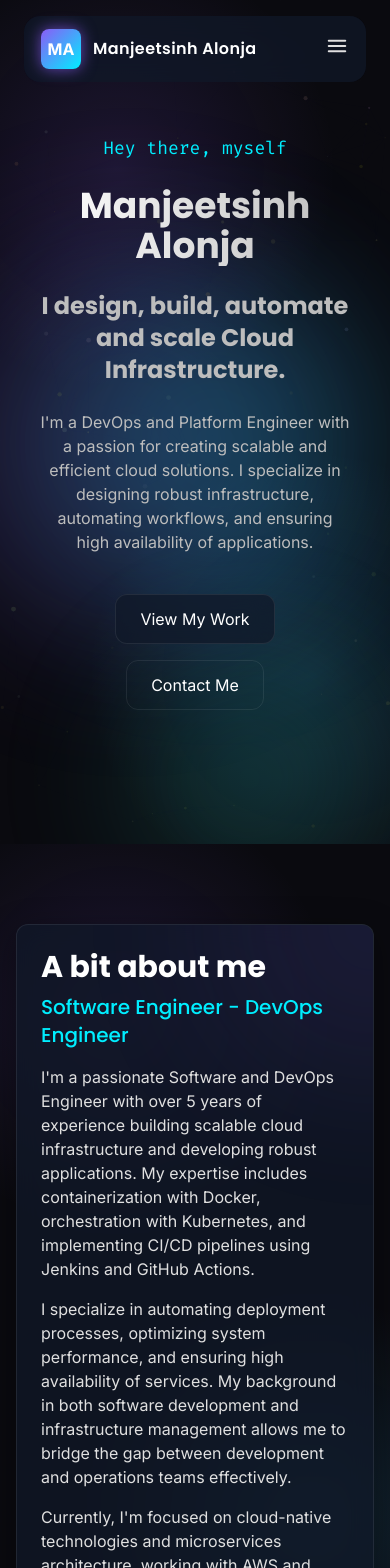
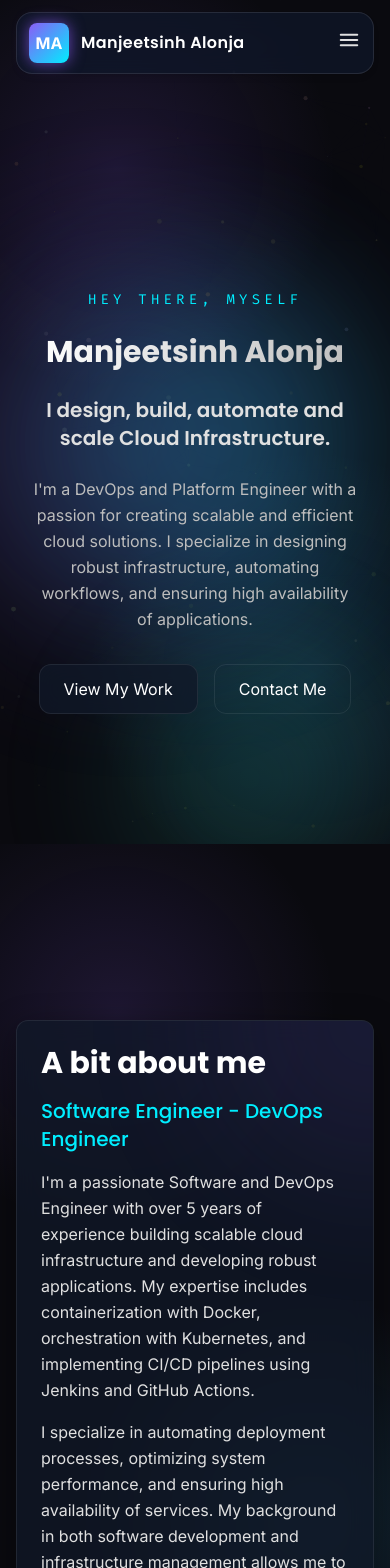
Before and after one commit to monty16597/monty16597.github.io, a React (Create React App) app: page / in a window 390 px wide. Shown: the top 1568 px of the page. Built offline with nearby package versions, Linux system fonts and the light colour scheme.

Commit message:
made mobile friendly

```diff
--- a/src/App.js
+++ b/src/App.js
@@ -31,16 +31,16 @@ export default function App() {
         {/* Navbar */}
         <NavBar />
 
-        <div className="max-w-7xl mx-auto px-4 sm:px-6 lg:px-8 relative z-10">
+        <div className="max-w-7xl mx-auto px-4 sm:px-6 lg:px-8 pt-28 sm:pt-32 relative z-10">
           {/* Hero Section */}
-          <section id="home" className="min-h-screen flex items-center">
+          <section id="home" className="min-h-screen flex items-center pb-16 scroll-mt-28 sm:scroll-mt-32">
             <Hero />
           </section>
 
           {/* About Section */}
           <motion.section
             id="about"
-            className="py-20"
+            className="py-16 sm:py-20 scroll-mt-28 sm:scroll-mt-32"
             initial={{ opacity: 0 }}
             whileInView={{ opacity: 1 }}
             viewport={{ once: true, margin: "-100px" }}
@@ -52,7 +52,7 @@ export default function App() {
           {/* Experience Section */}
           <motion.section
             id="experiences"
-            className="py-20"
+            className="py-16 sm:py-20 scroll-mt-28 sm:scroll-mt-32"
             initial={{ opacity: 0 }}
             whileInView={{ opacity: 1 }}
             viewport={{ once: true, margin: "-100px" }}
@@ -64,7 +64,7 @@ export default function App() {
           {/* Certification Section */}
           <motion.section
             id="certifications"
-            className="py-20"
+            className="py-16 sm:py-20 scroll-mt-28 sm:scroll-mt-32"
             initial={{ opacity: 0 }}
             whileInView={{ opacity: 1 }}
             viewport={{ once: true, margin: "-100px" }}
@@ -76,7 +76,7 @@ export default function App() {
           {/* Projects Section */}
           <motion.section
             id="projects"
-            className="py-20"
+            className="py-16 sm:py-20 scroll-mt-28 sm:scroll-mt-32"
             initial={{ opacity: 0 }}
             whileInView={{ opacity: 1 }}
             viewport={{ once: true, margin: "-100px" }}
@@ -88,7 +88,7 @@ export default function App() {
           {/* Contact Section */}
           <motion.section
             id="contact"
-            className="py-20 pb-32"
+            className="py-16 sm:py-20 pb-28 sm:pb-32 scroll-mt-28 sm:scroll-mt-32"
             initial={{ opacity: 0 }}
             whileInView={{ opacity: 1 }}
             viewport={{ once: true, margin: "-100px" }}
--- a/src/components/About.js
+++ b/src/components/About.js
@@ -11,10 +11,10 @@ const About = () => {
         />
 
         <div className="relative z-10">
-          <div className="flex md:flex-row gap-8 items-center">
+          <div className="flex flex-col gap-10 md:flex-row md:items-start">
             {/* Bio Content */}
             <motion.div
-              className=""
+              className="space-y-4"
               initial={{ opacity: 0, x: 20 }}
               whileInView={{ opacity: 1, x: 0 }}
               viewport={{ once: true }}
@@ -27,7 +27,7 @@ const About = () => {
                 Software Engineer - DevOps Engineer
               </h4>
 
-              <div className="space-y-4 text-gray-300">
+              <div className="space-y-4 text-gray-300 text-base leading-relaxed">
                 <p>
                   I'm a passionate Software and DevOps Engineer with over 5 years of experience building
                   scalable cloud infrastructure and developing robust applications. My expertise includes
@@ -56,7 +56,7 @@ const About = () => {
               </div>
 
               {/* Skills Tags */}
-              <div className="mt-6 flex flex-wrap gap-2">
+              <div className="mt-6 flex flex-wrap gap-2 justify-center md:justify-start">
                 {["AWS", "Azure", "Kubernetes", "Docker", "Jenkins", "GitHub Actions/Workflows", "Ansible", "Terraform", "Terragrunt", "Keycloak", "Oauth", "SAML", "Windows", "Linux", "MacOs", "Git", "GitHub", "GitLab", "Bitbucket", "Datadog", "Sumologic", "Prometheus", "Grafana", "ELK Stack (ElasticSearch, Logstash, Kibana)", "Cloudwatch", "MySQL", "MongoDB", "DynamoDB", "Redis", "Jira", "Agile", "REST and SOAP APIs", "Java", "Python", "Javascript", "NodeJs", "Golang", "Gradle", "NPM", "PIP", "Native Cloud Architecture", "Solution Architecture"].map((skill, index) => (
                   <motion.span
                     key={index}
--- a/src/components/BackgroundElements.js
+++ b/src/components/BackgroundElements.js
@@ -104,7 +104,7 @@ const BackgroundElements = ({ scrollY }) => {
       {/* Canvas Background */}
       <canvas
         ref={canvasRef}
-        className="fixed inset-0 w-full h-full opacity-40 z-0"
+        className="fixed inset-0 w-full h-full opacity-40 z-0 pointer-events-none"
       />
 
       {/* Animated Orbs */}
--- a/src/components/Contact.js
+++ b/src/components/Contact.js
@@ -60,14 +60,14 @@ const Contact = () => {
         </p>
       </motion.div>
 
-      <div className="grid grid-cols-1 md:grid-cols-2 gap-10">
+      <div className="grid grid-cols-1 gap-8 md:grid-cols-2 md:gap-10">
         {/* Contact Info */}
         <motion.div
           initial={{ opacity: 0, x: -20 }}
           whileInView={{ opacity: 1, x: 0 }}
           viewport={{ once: true }}
           transition={{ duration: 0.6, delay: 0.2 }}
-          className="glass-card p-8"
+          className="glass-card p-6 sm:p-8"
         >
           <h3 className="text-2xl font-bold text-white mb-6">Contact Information</h3>
 
@@ -135,7 +135,7 @@ const Contact = () => {
           whileInView={{ opacity: 1, x: 0 }}
           viewport={{ once: true }}
           transition={{ duration: 0.6, delay: 0.2 }}
-          className="glass-card p-8"
+          className="glass-card p-6 sm:p-8"
         >
           <h3 className="text-2xl font-bold text-white mb-6">Send a Message</h3>
 
--- a/src/components/Hero.js
+++ b/src/components/Hero.js
@@ -4,17 +4,17 @@ import { Link } from 'react-scroll';
 const Hero = () => {
   return (
     <div className="w-full">
-      <div className="max-w-6xl mx-auto px-6 lg:px-12">
+      <div className="max-w-6xl mx-auto px-4 sm:px-6 lg:px-12">
         <div className="flex justify-center">
           <motion.div
-            className="flex w-full max-w-3xl flex-col items-center text-center lg:items-start lg:text-left"
+            className="flex w-full max-w-3xl flex-col items-center text-center gap-6 lg:items-start lg:text-left"
             initial={{ opacity: 0, y: 20 }}
             animate={{ opacity: 1, y: 0 }}
             transition={{ duration: 0.8 }}
           >
             <div className="w-full space-y-6">
               <motion.h2
-                className="text-neon-blue font-mono text-lg"
+                className="text-neon-blue font-mono text-sm uppercase tracking-[0.3em] sm:text-base"
                 initial={{ opacity: 0 }}
                 animate={{ opacity: 1 }}
                 transition={{ delay: 0.2, duration: 0.6 }}
@@ -23,7 +23,7 @@ const Hero = () => {
               </motion.h2>
 
               <motion.h1
-                className="text-4xl md:text-6xl font-bold bg-clip-text text-transparent bg-gradient-to-r from-white to-gray-400"
+                className="text-3xl sm:text-5xl md:text-6xl font-bold leading-tight bg-clip-text text-transparent bg-gradient-to-r from-white to-gray-400"
                 initial={{ opacity: 0 }}
                 animate={{ opacity: 1 }}
                 transition={{ delay: 0.4, duration: 0.6 }}
@@ -32,7 +32,7 @@ const Hero = () => {
               </motion.h1>
 
               <motion.h2
-                className="text-2xl md:text-4xl font-bold text-gray-400"
+                className="text-xl sm:text-2xl md:text-3xl font-semibold text-gray-300"
                 initial={{ opacity: 0 }}
                 animate={{ opacity: 1 }}
                 transition={{ delay: 0.6, duration: 0.6 }}
@@ -41,7 +41,7 @@ const Hero = () => {
               </motion.h2>
 
               <motion.p
-                className="text-gray-400 max-w-2xl mx-auto lg:mx-0"
+                className="text-gray-400 max-w-xl mx-auto text-base sm:text-lg leading-relaxed lg:mx-0"
                 initial={{ opacity: 0 }}
                 animate={{ opacity: 1 }}
                 transition={{ delay: 0.8, duration: 0.6 }}
@@ -50,7 +50,7 @@ const Hero = () => {
               </motion.p>
 
               <motion.div
-                className="pt-4 flex w-full flex-wrap justify-center gap-4 lg:justify-start"
+                className="pt-2 flex w-full flex-wrap justify-center gap-4 lg:justify-start"
                 initial={{ opacity: 0 }}
                 animate={{ opacity: 1 }}
                 transition={{ delay: 1, duration: 0.6 }}
--- a/src/components/NavBar.js
+++ b/src/components/NavBar.js
@@ -55,16 +55,19 @@ const NavBar = () => {
       initial={{ y: -20, opacity: 0 }}
       animate={{ y: 0, opacity: 1 }}
       transition={{ duration: 0.5 }}
-      className={`fixed top-0 left-0 right-0 z-50 px-6 py-4 transition-all duration-300`}
+      className={`fixed top-0 left-0 right-0 z-50 px-4 sm:px-6 py-3 sm:py-4 transition-all duration-300`}
     >
       <div
         className={`max-w-7xl mx-auto rounded-2xl backdrop-blur-md border transition-all duration-300 ${
           isScrolled
             ? "bg-glass-primary border-glass-border shadow-lg"
-            : "bg-glass-primary bg-opacity-50 border-transparent"
+            : "bg-glass-primary border-white/10 shadow-md"
         }`}
+        style={{
+          background: isScrolled ? "rgba(15, 23, 42, 0.92)" : "rgba(15, 23, 42, 0.75)",
+        }}
       >
-        <div className="px-4 sm:px-6 py-3 flex items-center justify-between">
+        <div className="px-3 sm:px-6 py-2.5 sm:py-3 flex items-center justify-between">
           {/* Logo/Name */}
           <Link
             to="home"
@@ -138,9 +141,9 @@ const NavBar = () => {
               animate={{ opacity: 1, height: "auto" }}
               exit={{ opacity: 0, height: 0 }}
               transition={{ duration: 0.3 }}
-              className="md:hidden overflow-hidden"
+              className="md:hidden overflow-hidden backdrop-blur-lg border-t border-white/10 bg-[rgba(15,23,42,0.92)]"
             >
-              <div className="px-4 py-3 space-y-2 border-t border-glass-border bg-glass-secondary">
+              <div className="px-4 py-3 space-y-2">
                 {navLinks.map((link, index) => (
                   <Link
                     key={index}
```
Also changed, not shown: src/components/Certifications.js (+6 -4 lines), src/components/Experiences.js (+24 -8 lines), src/components/Projects.js (+7 -7 lines).
